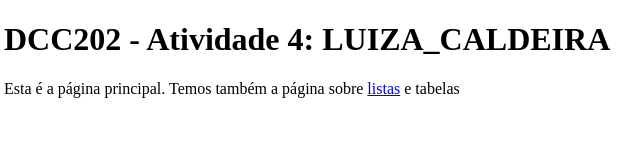
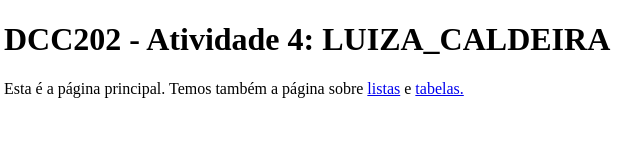
Before and after one commit to ufjf-dcc202/ufjf-dcc202-2023-3-a-atv4-luizacaldeira, a website: page index.html in a window 1280 px wide. Shown: the full height of the page, 4-644 px from the left. Drawn offline with Linux system fonts and the light colour scheme.

Commit message:
Foi adicionado a âncora na palavra tabelas

```diff
--- a/index.html
+++ b/index.html
@@ -8,7 +8,7 @@
 <body>
     <main>
         <h1>DCC202 - Atividade 4: LUIZA_CALDEIRA</h1>
-        <p>Esta é a página principal. Temos também a página sobre <a href="listas.html">listas</a> e tabelas </p>
+        <p>Esta é a página principal. Temos também a página sobre <a href="listas.html">listas</a> e <a href="tabelas.html">tabelas.</a></p>
     </main>
 
 </body>
```
